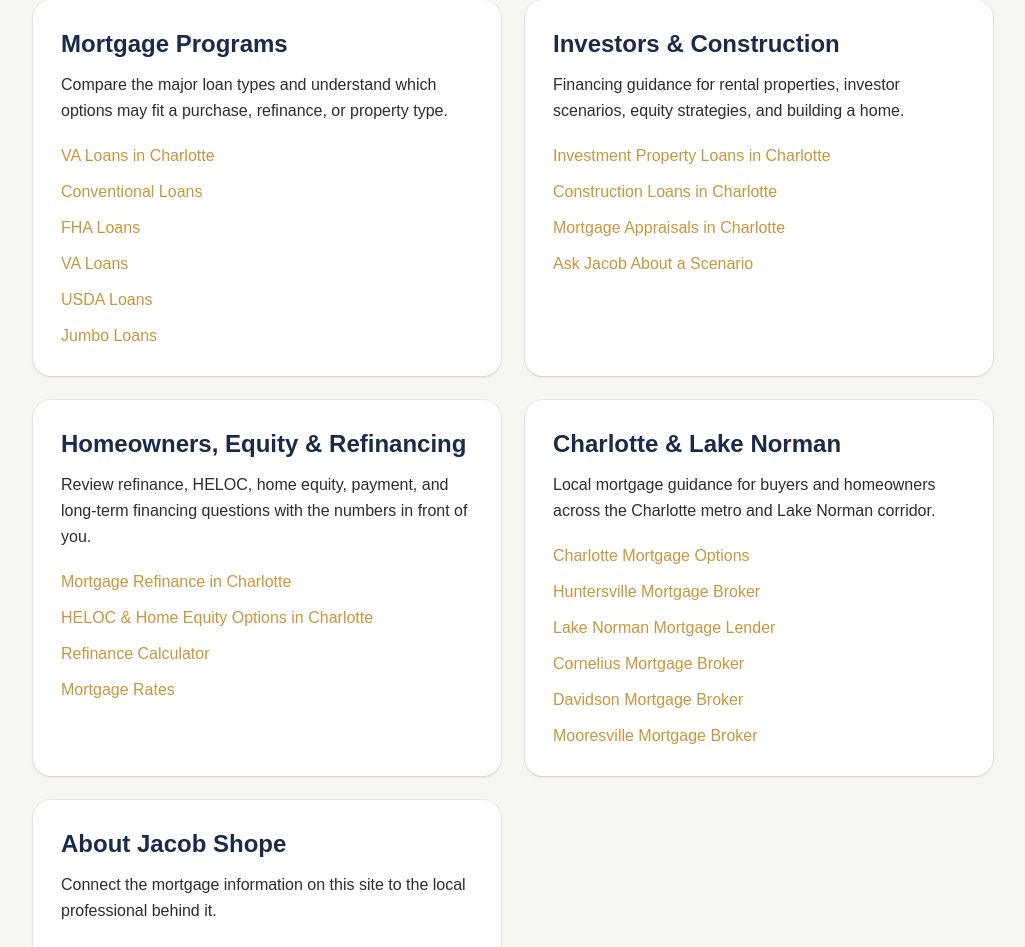
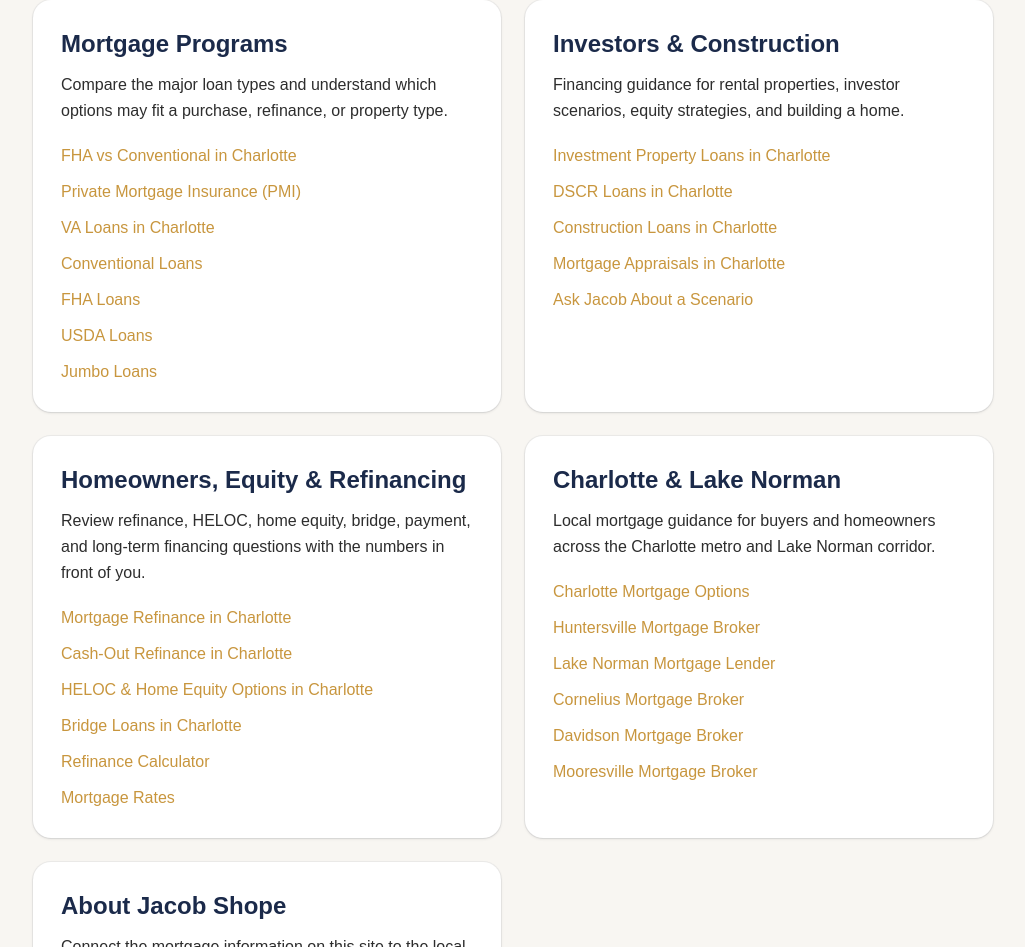
Before and after one commit to JLshope12/jacob-shope-mortgage, a Next.js app: page /mortgage-guides in a window 1280 px wide. Shown: the part 894-1841 px from the top of the page, without its empty margins (127-1152 px from the left). Built offline with nearby package versions, Linux system fonts and the light colour scheme.

Commit message:
Expand mortgage guides with next authority topics

```diff
--- a/app/mortgage-guides/page.tsx
+++ b/app/mortgage-guides/page.tsx
@@ -35,10 +35,11 @@ const TOPICS = [
     title: "Mortgage Programs",
     description: "Compare the major loan types and understand which options may fit a purchase, refinance, or property type.",
     links: [
+      ["FHA vs Conventional in Charlotte", "/fha-vs-conventional-charlotte"],
+      ["Private Mortgage Insurance (PMI)", "/private-mortgage-insurance-charlotte"],
       ["VA Loans in Charlotte", "/va-loans-charlotte"],
       ["Conventional Loans", "/loan-programs/conventional"],
       ["FHA Loans", "/loan-programs/fha"],
-      ["VA Loans", "/loan-programs/va"],
       ["USDA Loans", "/loan-programs/usda"],
       ["Jumbo Loans", "/loan-programs/jumbo"],
     ],
@@ -48,6 +49,7 @@ const TOPICS = [
     description: "Financing guidance for rental properties, investor scenarios, equity strategies, and building a home.",
     links: [
       ["Investment Property Loans in Charlotte", "/investment-property-loans-charlotte"],
+      ["DSCR Loans in Charlotte", "/dscr-loans-charlotte"],
       ["Construction Loans in Charlotte", "/construction-loans-charlotte"],
       ["Mortgage Appraisals in Charlotte", "/mortgage-appraisal-charlotte"],
       ["Ask Jacob About a Scenario", "/contact"],
@@ -55,10 +57,12 @@ const TOPICS = [
   },
   {
     title: "Homeowners, Equity & Refinancing",
-    description: "Review refinance, HELOC, home equity, payment, and long-term financing questions with the numbers in front of you.",
+    description: "Review refinance, HELOC, home equity, bridge, payment, and long-term financing questions with the numbers in front of you.",
     links: [
       ["Mortgage Refinance in Charlotte", "/refinance-charlotte"],
+      ["Cash-Out Refinance in Charlotte", "/cash-out-refinance-charlotte"],
       ["HELOC & Home Equity Options in Charlotte", "/home-equity-heloc-charlotte"],
+      ["Bridge Loans in Charlotte", "/bridge-loans-charlotte"],
       ["Refinance Calculator", "/calculators/refinance"],
       ["Mortgage Rates", "/rates"],
     ],
```
